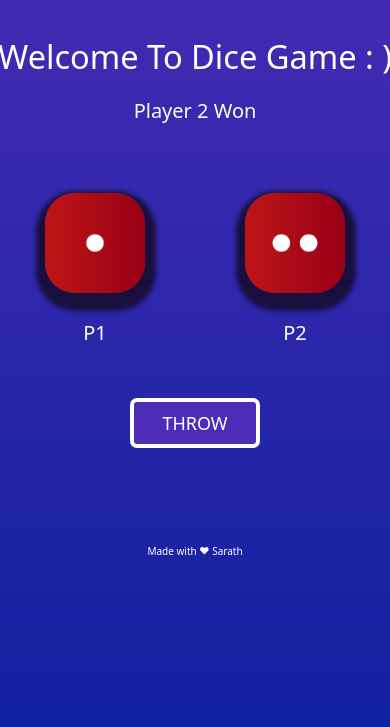
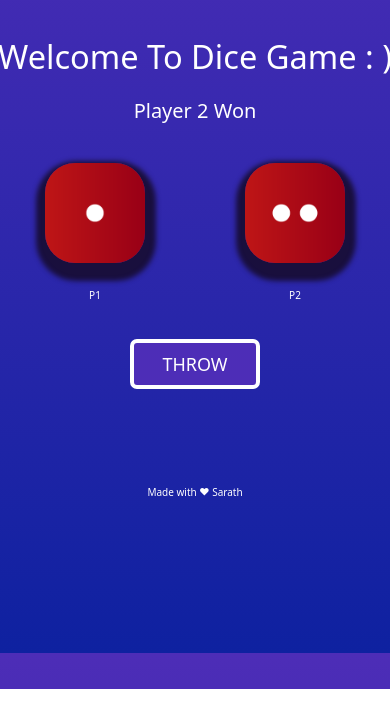
Before and after one commit to SarathA9/Dice-Game, a plain HTML site: page index.html in a window 390 px wide. Shown: the part 155-882 px from the top of the page. After the commit the page ends 844 px from the top, so only its background shows below. Drawn offline with nearby package versions, Linux system fonts and the light colour scheme.

Commit message:
Update style.css

```diff
--- a/style.css
+++ b/style.css
@@ -67,21 +67,22 @@ footer p{
         transform: scale(1.17);
     }
     #btn{
-        margin-top: 10%;
+        top: 10px;
     }
     img{
         height: 100px;
-        margin-top: 40px;
+        margin-top: 10px;
 
     }
     .img1 p,.img2 p{
-        font-size: 20px;
+        font-size: 10px;
     }
     body{
-        height: 100vh;
+        height: 90vh;
     }
     footer p{
-        padding-top: 0%;
+        padding: 0%;
         font-size: 10px;
     }
+
 }
```
